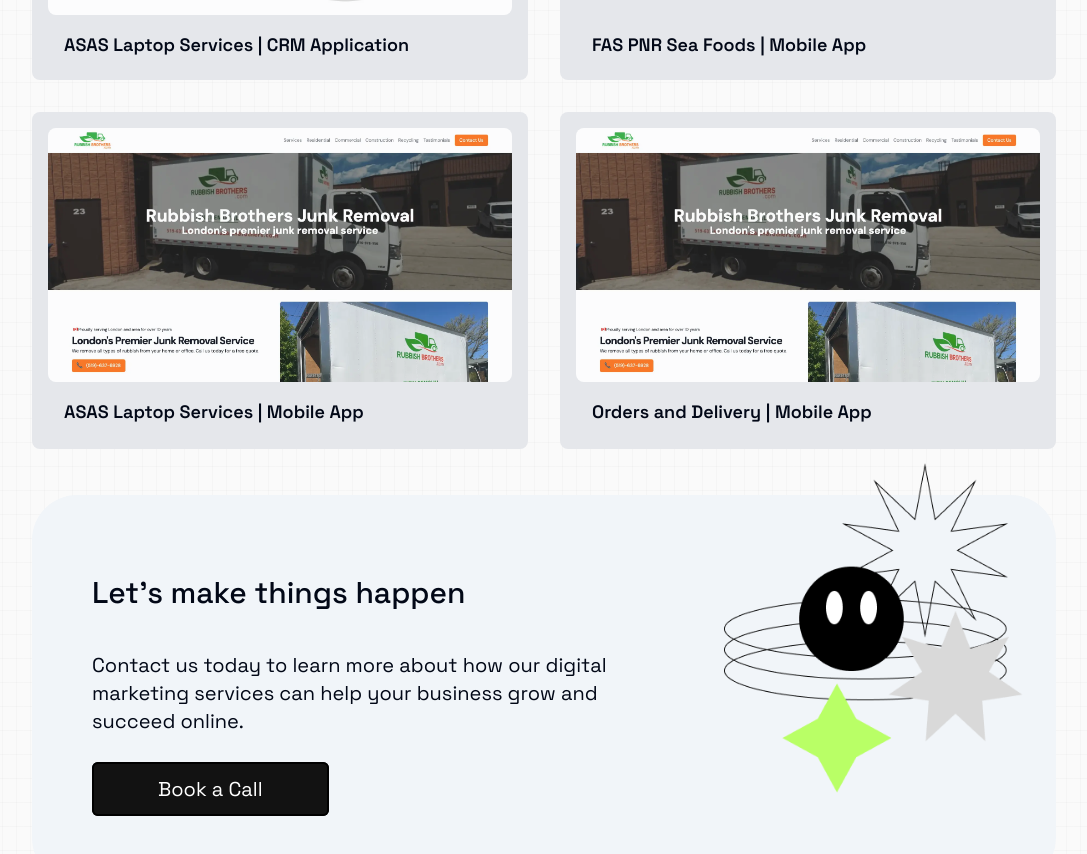
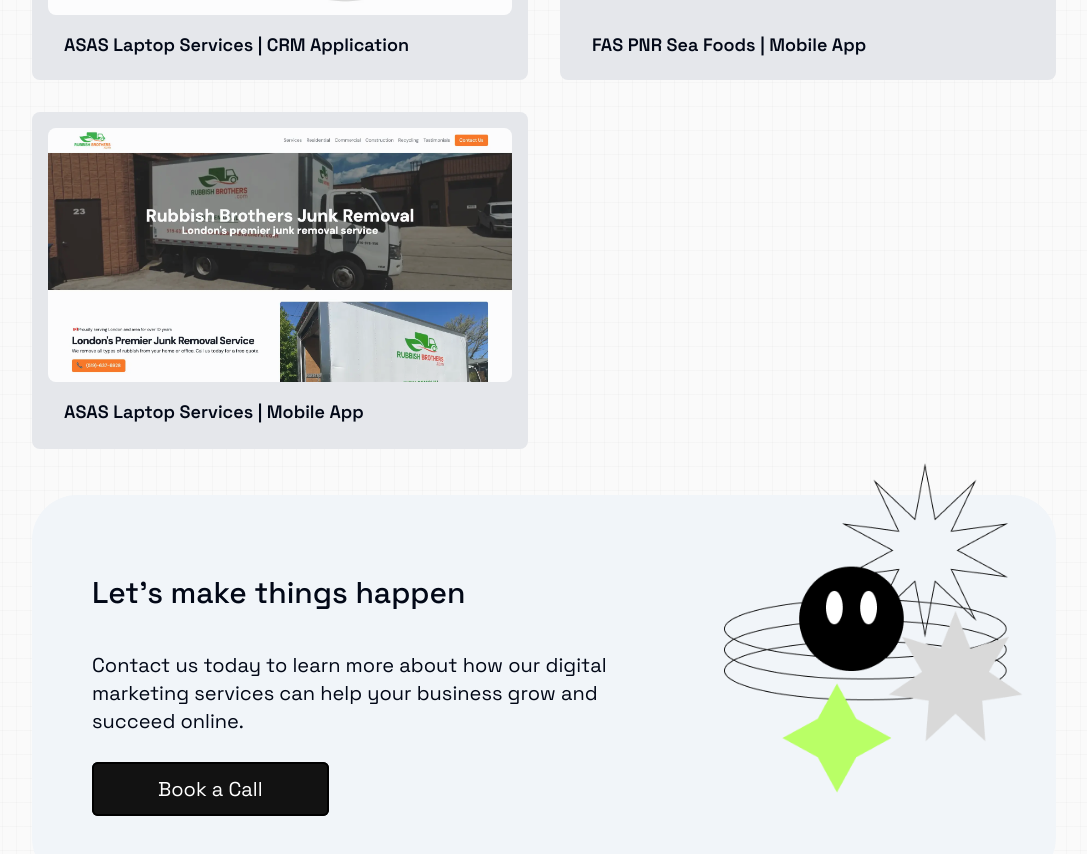
Before and after one commit to SabiqHashil/kabs-digital_website, a Next.js app: page /showcase in a window 1280 px wide. Shown: the part 974-1828 px from the top of the page, without its empty margins (96-1183 px from the left). Built offline with nearby package versions, Linux system fonts and the light colour scheme.

Commit message:
"Removed one item from the 'works' array and commented it out instead."

```diff
--- a/components/demos/blur-fade-demo.tsx
+++ b/components/demos/blur-fade-demo.tsx
@@ -33,12 +33,12 @@
     title: "ASAS Laptop Services | Mobile App",
     link: "",
   },
-  {
-    background: "bg-gray-200",
-    imageUrl: "/images/business.webp",
-    title: "Orders and Delivery | Mobile App",
-    link: "",
-  },
+  // {
+  //   background: "bg-gray-200",
+  //   imageUrl: "/images/business.webp",
+  //   title: "Orders and Delivery | Mobile App",
+  //   link: "",
+  // },
 ];
 
 export function BlurFadeDemo() {
```
